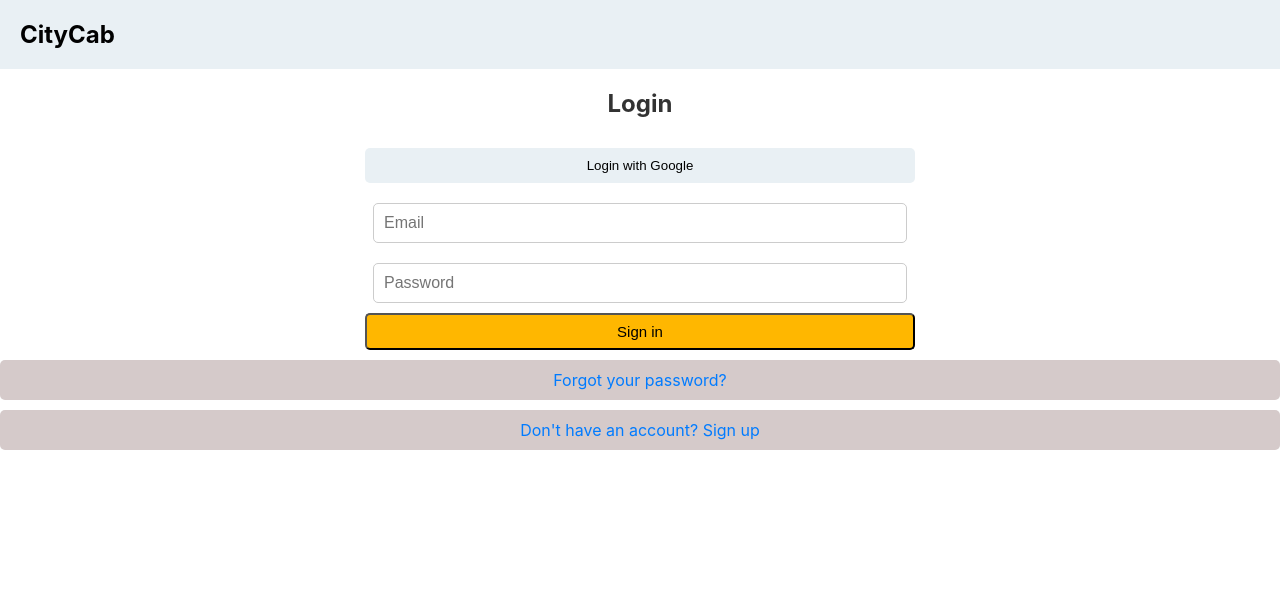
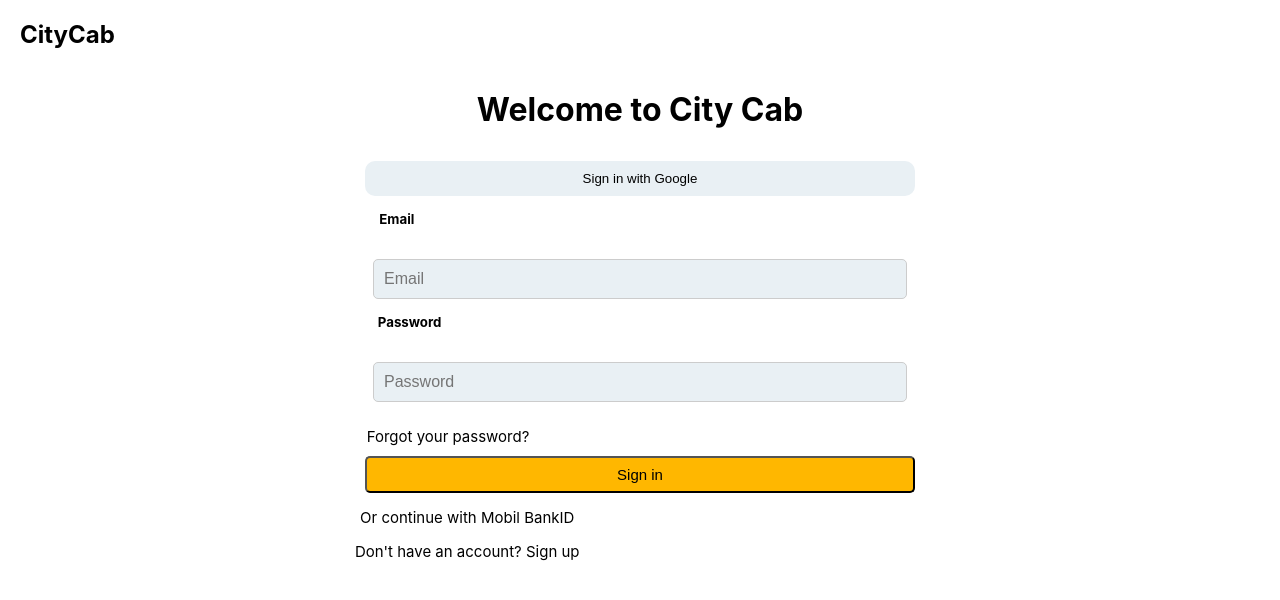
Before and after one commit to LehatLK/taxi-user-web, a React (Create React App) app in the folder citycab/: page / in a window 1280 px wide. Shown: the top 600 px of the page. Built offline with nearby package versions, Linux system fonts and the light colour scheme.

Commit message:
ändringar gjorda

```diff
--- a/citycab/src/App.js
+++ b/citycab/src/App.js
@@ -10,7 +10,7 @@ function App() {
   return (
     <Router>
       <div className="App">
-        <Header />
+
         <Routes>
           <Route exact path="/" element={<Login />} />
           <Route path="/second-page" element={<SecondPage />} />
--- a/citycab/src/component/header.css
+++ b/citycab/src/component/header.css
@@ -1,5 +1,4 @@
 .App-header {
-    background-color: #e9f0f4;
     min-height: 20px;
     display: flex;
     flex-direction: row;
@@ -17,4 +16,6 @@
     font-weight: bold;
     font-size: 1.5rem;
     color: rgb(0, 0, 0);
+
+
   }
--- a/citycab/src/component/login.css
+++ b/citycab/src/component/login.css
@@ -3,12 +3,15 @@
 .password{
     width: 40%;
     margin: 10px auto;
+
 }
+
 .loginContainer{
     text-align: center;
 }
 .linksContainer{
     text-align: center;
+
 }
 .google-login-button {
     background-color: #e9f0f4;
@@ -16,7 +19,7 @@
     width: 43%;
     border: none;
     padding: 10px 20px;
-    border-radius: 5px;
+    border-radius: 10px;
     cursor: pointer;
     margin: 10px auto; /* Optional margin */
   }
@@ -30,6 +33,7 @@
     border: 1px solid #ccc;
     border-radius: 5px;
     font-size: 16px;
+    background-color: #e9f0f4;
 
   }
   .email {
@@ -38,6 +42,8 @@
     border: 1px solid #ccc;
     border-radius: 5px;
     font-size: 16px;
+    background-color: #e9f0f4;
+
 
   }
   .login-button {
@@ -48,13 +54,49 @@
     font-size: 15px;
 
   }
-  .forgotPassword, .signupLink {
-    color: #007bff; /* Link color */
+  .forgotPassword,
+  .signupLink,
+  .mobilbankid {
     text-decoration: none; /* Remove underline */
     display: block; /* Ensure each link appears on its own line */
-    margin-top: 10px; /* Add spacing between the links */
+    margin-bottom: 10px; /*  Add spacing between the links */
+
+    padding-right: 30%;
+    margin-top: 5px;
+
+
+
   }
+
+  .signupLink,
+  .mobilbankid
+  {
+    padding-right: 27%;
+
+
+  }
+
+
+
 
   .forgotPassword:hover, .signupLink:hover {
     text-decoration: underline; /* Underline the link on hover */
   }
+
+
+
+ .email-form h5 {
+
+    padding-right: 38%;
+    margin-top: 5px;
+
+
+
+  }
+
+  .password-form h5 {
+
+    padding-right: 36%;
+    margin-top: 5px;
+
+  }
--- a/citycab/src/component/login.js
+++ b/citycab/src/component/login.js
@@ -1,6 +1,7 @@
 import React, { useState } from 'react';
 import './login.css';
 import { Link, useNavigate } from 'react-router-dom';
+import Header from './header';
 
 function Login() {
   const [email, setEmail] = useState('');
@@ -26,13 +27,20 @@ function Login() {
   };
 
   return (
+<div>
+    <Header />
     <div className='loginContainer'>
-      <h2>Login</h2>
+      <h1>Welcome to City Cab</h1>
       <button className="google-login-button" onClick={() => alert("Login with Google clicked")}>
-        Login with Google
+       Sign in with Google
       </button>
+
       <form onSubmit={handleSubmit}>
-        <div>
+
+        <div className='email-form'>
+        <h5>Email</h5>
+
+
         <input
         className='email'
             type="email"
@@ -42,7 +50,15 @@ function Login() {
             required
           />
         </div>
+
+        <div className='password-form'>
+        <h5>Password</h5>
+
+
+
         <div>
+
+
           <input
           className='password'
             type="password"
@@ -51,19 +67,37 @@ function Login() {
             onChange={handlePasswordChange}
             required
           />
-        </div>
-        <button type="submit" className="login-button">Sign in</button> {/* Login button */}
-      </form>
-      <div className='linksContainer'>
+          </div>
+
+          <div className='linksContainer'>
+
       <a href="#"
       className='forgotPassword'
        onClick={() => alert('Forgotten password clicked')
        }>Forgot your password?</a>
       </div>
+
+        </div>
+        <button type="submit" className="login-button">Sign in</button> {/* Login button */}
+        </form>
+
+      <div>
+          <a
+            href="#"
+            className='mobilbankid'
+            onClick={() => alert('Mobile BankID clicked')}
+          >
+            Or continue with Mobil BankID
+          </a>
+        </div>
+
       <div className='linksContainer'>
         <Link to="/second-page" className='signupLink'>Don't have an account? Sign up</Link>
         </div>
     </div>
+    </div>
+
+
   );
 }
 
--- a/citycab/src/component/mapp.css
+++ b/citycab/src/component/mapp.css
@@ -28,34 +28,3 @@
   .link-section a:hover {
     text-decoration: underline;
   }
-
-  /* Styles for clickable links */
-h2 {
-  font-size: 24px;
-  color: #333;
-  margin-bottom: 20px;
-}
-
-ul {
-  list-style-type: none;
-  padding: 0;
-  margin: 0;
-}
-
-li {
-  margin-bottom: 10px;
-}
-
-a {
-  display: block;
-  padding: 10px;
-  background-color: rgb(213, 202, 202);
-  color: #fff;
-  text-decoration: none;
-  border-radius: 5px;
-  transition: background-color 0.3s ease;
-}
-
-a:hover {
-  background-color: #0056b3;
-}
--- a/citycab/src/component/mapp.js
+++ b/citycab/src/component/mapp.js
@@ -1,17 +1,18 @@
 import React from 'react';
 // import { BrowserRouter as Router, Route, Routes } from 'react-router-dom';
-import MappHeader from './mappheader';
+import Header from './header';
 import './mapp.css'
 import Map from './map';
 
 function Mapp() {
   return (
+
     <div>
-    <MappHeader />
+     <Header />
     <div className="map-container">
       <Map />
       <div className="link-section">
-        <h2>Clickable Links</h2>
+        <h2>profile</h2>
         <ul>
           <li><a href="#">My Trips</a></li>
           <li><a href="#">My Profile</a></li>
--- a/citycab/src/component/mappheader.css
+++ b/citycab/src/component/mappheader.css
@@ -1,4 +1,4 @@
-.header {
+/* .header {
     background-color: #4f1f1f;
     color: #c93e3e;
     padding: 1rem;
@@ -8,3 +8,4 @@
     font-size: 1.5rem;
     font-weight: bold;
   }
+   */
--- a/citycab/src/component/mappheader.js
+++ b/citycab/src/component/mappheader.js
@@ -1,13 +1,13 @@
-import React from 'react';
-import './mappheader.css'; // Import the CSS file for styling
+// import React from 'react';
+// import './mappheader.css'; // Import the CSS file for styling
 
-function MappHeader() {
-  return (
-    <header className="header">
-      <div className="logo"></div>
-      {/* You can add more elements or components here */}
-    </header>
-  );
-}
+// function MappHeader() {
+//   return (
+//     <header className="header">
+//       <div className="logo"></div>
+//       {/* You can add more elements or components here */}
+//     </header>
+//   );
+// }
 
-export default MappHeader;
+// export default MappHeader;
--- a/citycab/src/component/signUpPage.css
+++ b/citycab/src/component/signUpPage.css
@@ -13,6 +13,7 @@
     border: 1px solid #ccc;
     border-radius: 5px;
     font-size: 16px;
+    background-color: #e9f0f4;
   }
 
   .signup-button {
@@ -29,14 +30,23 @@
   }
 
   .forgotPassword,
-  .signupLink {
-    color: #007bff;
+  .signupLink,
+  .mobilbankid {
+
+
     text-decoration: none;
     display: block;
-    margin-top: 10px;
+    margin-top: 15px;
+    font-size: 15px;
+    color: black;
+
   }
 
+
+
+
   .forgotPassword:hover,
-  .signupLink:hover {
+  .signupLink:hover,
+  .mobilbankid:hover {
     text-decoration: underline;
   }
--- a/citycab/src/component/signUpPage.js
+++ b/citycab/src/component/signUpPage.js
@@ -1,6 +1,7 @@
 // SecondPage.js
 import React, { useState } from 'react';
 import './signUpPage.css';
+import Header from './header';
 
 function SecondPage() {
   const [name, setName] = useState('');
@@ -59,6 +60,11 @@ function SecondPage() {
   };
 
   return (
+
+    <div>
+
+    <Header />
+
     <div className='signupContainer'>
       <h2>Sign Up</h2>
       <form onSubmit={handleSubmit}>
@@ -108,6 +114,7 @@ function SecondPage() {
         </div>
       </form>
     </div>
+    </div>
   );
 }
 
```
